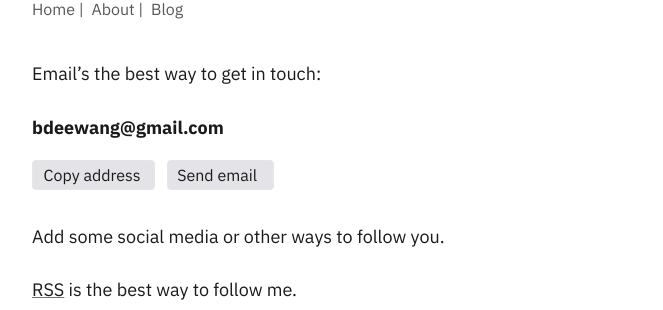
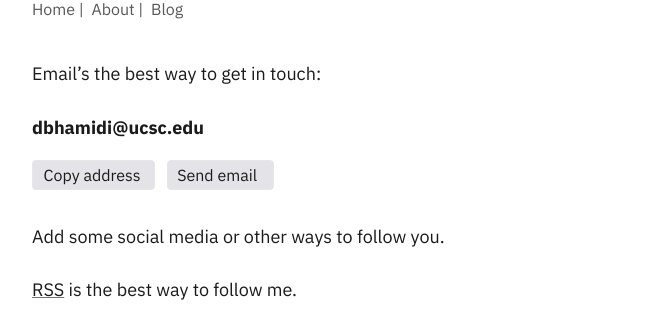
Before and after one commit to junkquill/junkquill.github.io, a Jekyll site: the page built from _pages/contact.md, in a window 1280 px wide. Shown: the part 126-436 px from the top of the page, without its empty margins (308-971 px from the left). Built offline with Jekyll 4.4.1, drawn with Linux system fonts in a browser that asks for light colours.

Commit message:
image-overhaul-test

```diff
--- a/_config.yml
+++ b/_config.yml
@@ -2,8 +2,8 @@
 
 title: "Deewang Bhamidipati"
 author: Deewang Bhamidipati
-email: "bdeewang@gmail.com"
-description: "Deewang's website"
+email: "dbhamidi@ucsc.edu"
+description: "Deewang, a mathematician"
 github: bdeewang
 timezone: USA/Pacific
 url: https://bdeewang.com/
@@ -11,11 +11,11 @@ language: en_US
 
 # social images
 
-favicon: /static/favicon/bdeewang-favicon.jpeg
+favicon: /static/favicon/bdeewang-favicon.png
 # twitter: "@good-luck-twitter-existing-in-a-few-years"
 # social-media-image-url: /static/social-media-images/borshch-and-salo.jpeg
 # twitter-card-image: do.jpg
-iOS-icon: /static/favicon/bdeewang-favicon.jpeg
+iOS-icon: /static/favicon/bdeewang-favicon.png
 
 # leave these unless you are more familiar with jekyll settings
 
@@ -32,7 +32,7 @@ defaults:
       blogpost: true
       layout: post
       og-type: article
-      social-media-image: false
+      # social-media-image: false
 
   -
     scope:
@@ -40,7 +40,7 @@ defaults:
       type: "pages"
     values:
       layout: page
-      social-media-image: false
+      # social-media-image: false
 
   -
     scope:
@@ -49,7 +49,7 @@ defaults:
     values:
       layout: page
       no-index: true
-      social-media-image: false
+      # social-media-image: false
 
 collections:
   pages:
@@ -63,8 +63,8 @@ plugins:
   - jekyll-feed
 
 # feed:
-  # posts_limit: 25
-  # categories:
-    # - essays
-    # - notes
-    # - now
+#   posts_limit: 25
+#   categories:
+#     - essays
+#     - notes
+#     - now
--- a/_includes/about-picture-img.html
+++ b/_includes/about-picture-img.html
@@ -1,6 +1,6 @@
 <!-- Configure the pictures in the file _includes/about-picture-script.html -->
 
-<figure class="about-picture" onclick="getAboutPicture()"><img src="" alt="Deewang beaming having finished a bowl of pasta" title="Deewang Bhamidipati" id="aboutImg" width="200" height="200">
+<figure class="about-picture" onclick="getAboutPicture()"><img src="" alt="Deewang beaming with an empty bowl of pasta" title="Deewang Bhamidipati" id="aboutImg" width="200" height="200">
 <figcaption id="aboutCaption">Hi, this is Deewang!</figcaption>
 </figure>
 
@@ -8,6 +8,6 @@
 <!-- choose one picture as a fallback in case Javascript fails -->
 
 <noscript>
-<figure class="about-picture"><img src="/static/pictures/bdeewang-blacksquare.jpg" alt="Deewang next to Black Square" title="Deewang (in 2019)"><figcaption id="aboutCaption">Hi, this is Deewang!</figcaption>
+<figure class="about-picture"><img src="/static/about-pictures/bdeewang-blacksquare.jpg" alt="Deewang next to Black Square" title="Deewang (in 2019)"><figcaption id="aboutCaption">Hi, this is Deewang!</figcaption>
 </figure></figure>
 </noscript>
--- a/_includes/about-picture-script.html
+++ b/_includes/about-picture-script.html
@@ -4,8 +4,7 @@
 
 function getAboutPicture() {
 	const photos = [
-		"/static/pictures/bdeewang.jpg",
-		"/static/pictures/bdeewang.jpg"
+		"/static/about-pictures/bdeewang.jpg"
 	]
 
 	let currentPhoto = sessionStorage.getItem("currentPhoto");
```
Also changed, not shown: static/about-pictures/bdeewang-blacksquare.jpg (renamed from static/pictures/bdeewang-blacksquare.jpg), static/about-pictures/bdeewang.jpg (renamed from static/pictures/bdeewang.jpg), static/favicon/bdeewang-favicon.png (renamed from static/favicon/bdeewang-favicon.jpeg).
